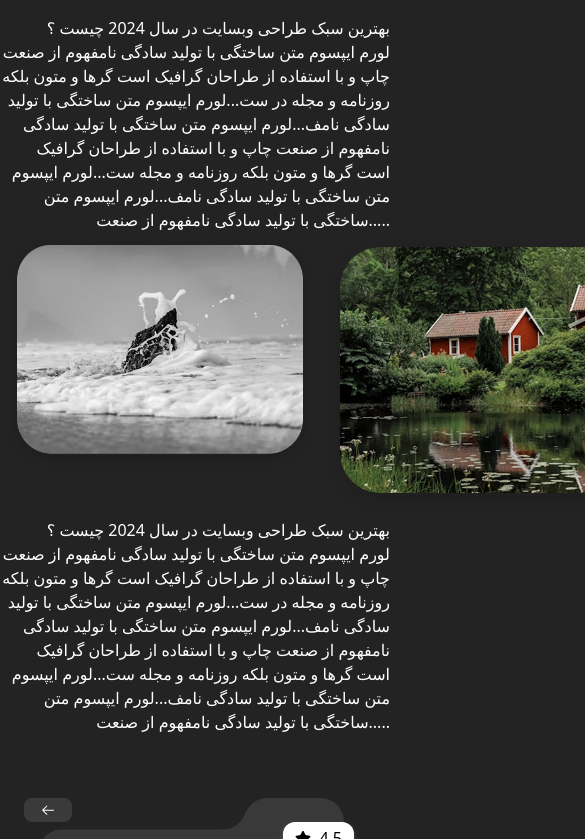
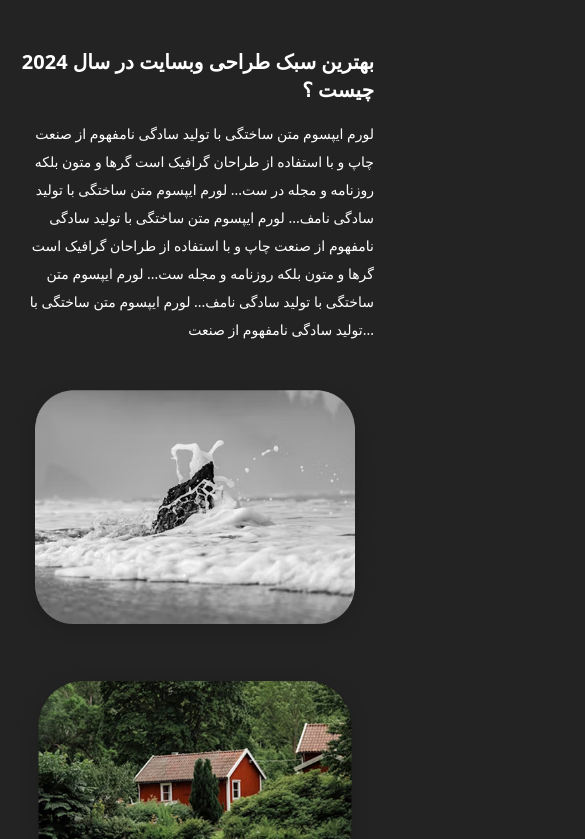
Before and after one commit to academy-nextJs/nextdivas, a Next.js app: page /main/single-house in a window 390 px wide. Shown: the part 1925-2764 px from the top of the page, 585 px wide, since content can reach past the window. Built offline with nearby package versions, Linux system fonts and the light colour scheme; what @heroui/react would draw is missing.

Commit message:
responsive

```diff
--- a/src/components/SinglePagesComponents/aboutHouse.tsx
+++ b/src/components/SinglePagesComponents/aboutHouse.tsx
@@ -4,29 +4,38 @@ import Photo2 from "../../app/assets/image/Rectangle2.png";
 
 function AboutHouse() {
   return (
-    <div>
-      <h2 className="text-white">بهترین سبک طراحی وبسایت در سال 2024 چیست ؟</h2>
-      <p className="text-white">
+    <div className="px-4 py-8 md:px-12 lg:px-24">
+      <Section />
+      <div className="flex flex-col sm:flex-row sm:justify-start sm:items-start gap-4 my-8">
+        <img
+          src={Photo1.src}
+          alt="عکس اول"
+          className="w-full sm:w-1/2 rounded-lg object-cover"
+        />
+        <img
+          src={Photo2.src}
+          alt="عکس دوم"
+          className="w-full sm:w-1/2 rounded-lg object-cover"
+        />
+      </div>
+      <Section />
+    </div>
+  );
+}
+
+function Section() {
+  return (
+    <div className="mb-6">
+      <h2 className="text-white text-xl md:text-2xl font-bold mb-4">
+        بهترین سبک طراحی وبسایت در سال 2024 چیست ؟
+      </h2>
+      <p className="text-white leading-7 text-sm md:text-base">
         لورم ایپسوم متن ساختگی با تولید سادگی نامفهوم از صنعت چاپ و با استفاده
-        از طراحان گرافیک است گرها و متون بلکه روزنامه و مجله در ست...لورم ایپسوم
-        متن ساختگی با تولید سادگی نامف...لورم ایپسوم متن ساختگی با تولید سادگی
-        نامفهوم از صنعت چاپ و با استفاده از طراحان گرافیک است گرها و متون بلکه
-        روزنامه و مجله ست...لورم ایپسوم متن ساختگی با تولید سادگی نامف...لورم
-        ایپسوم متن ساختگی با تولید سادگی نامفهوم از صنعت.....
-      </p>
-
-      <div className="  flex  justify-start items-start w-80 ">
-        <img src={Photo1.src} alt="عکس من" />
-        <img src={Photo2.src} alt="عکس من" />
-      </div>
-      <h2 className="text-white">بهترین سبک طراحی وبسایت در سال 2024 چیست ؟</h2>
-      <p className="text-white">
-        لورم ایپسوم متن ساختگی با تولید سادگی نامفهوم از صنعت چاپ و با استفاده
-        از طراحان گرافیک است گرها و متون بلکه روزنامه و مجله در ست...لورم ایپسوم
-        متن ساختگی با تولید سادگی نامف...لورم ایپسوم متن ساختگی با تولید سادگی
-        نامفهوم از صنعت چاپ و با استفاده از طراحان گرافیک است گرها و متون بلکه
-        روزنامه و مجله ست...لورم ایپسوم متن ساختگی با تولید سادگی نامف...لورم
-        ایپسوم متن ساختگی با تولید سادگی نامفهوم از صنعت.....
+        از طراحان گرافیک است گرها و متون بلکه روزنامه و مجله در ست... لورم
+        ایپسوم متن ساختگی با تولید سادگی نامف... لورم ایپسوم متن ساختگی با تولید
+        سادگی نامفهوم از صنعت چاپ و با استفاده از طراحان گرافیک است گرها و متون
+        بلکه روزنامه و مجله ست... لورم ایپسوم متن ساختگی با تولید سادگی نامف...
+        لورم ایپسوم متن ساختگی با تولید سادگی نامفهوم از صنعت...
       </p>
     </div>
   );
--- a/src/components/SinglePagesComponents/facilities.tsx
+++ b/src/components/SinglePagesComponents/facilities.tsx
@@ -22,14 +22,14 @@ const facilities: Facility[] = [
 
 export default function AccommodationFacilities() {
   return (
-    <div className="grid grid-cols-3 sm:grid-cols-4 md:grid-cols-6 gap-3 mt-4">
+    <div className="grid grid-cols-2 sm:grid-cols-3 md:grid-cols-4 lg:grid-cols-6 gap-4 mt-6">
       {facilities.map((item, index) => (
         <div
           key={index}
-          className="bg-[#1F1F1F] rounded-lg p-3 flex flex-col justify-between items-center h-[80px] text-sm text-white"
+          className="bg-[#1F1F1F] rounded-xl p-4 flex flex-col justify-between items-center text-center min-h-[90px] text-sm text-white shadow-sm hover:shadow-md transition-shadow"
         >
-          <span>{item.title}</span>
-          <span className="text-white bg-[#6F52FF] px-12 py-2 mt-1.5 rounded-xl font-medium">
+          <span className="font-semibold">{item.title}</span>
+          <span className="text-white bg-[#6F52FF] px-4 py-1.5 mt-2 rounded-lg text-xs sm:text-sm font-medium">
             {item.value}
           </span>
         </div>
```
